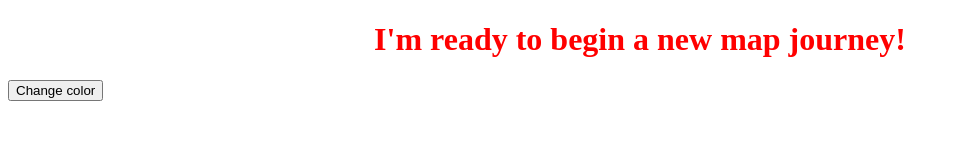
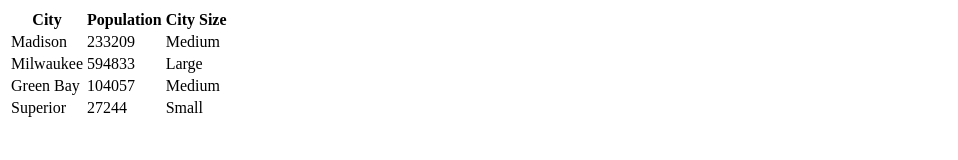
Before and after one commit to RachelRen-RSH/Geog575Activity1, a plain HTML site: page index.html in a window 1280 px wide. Shown: the whole page, without its empty margins (0-958 px from the left). Drawn offline with Linux system fonts and the light colour scheme.

Commit message:
new activity

```diff
--- a/index.html
+++ b/index.html
@@ -12,9 +12,8 @@
 </head>
 
 <body>
-    <h1 id='title'>I'm ready to begin a new map journey!</h1>
-    <button id='button' onclick=myFunction()>Change color</button>
-    <script type="text/javascript" src="main.js"></script>
+
+    <script type="text/javascript" src="main_with_debug.js"></script>
 
 </body>
 
--- a/main.js
+++ /dev/null
@@ -1,3 +0,0 @@
-function myFunction() {
-    document.getElementById("button").style.color = "red";
-}
--- /dev/null
+++ b/main_with_debug.js
@@ -0,0 +1,92 @@
+
+var cityPop = [
+    {
+        city: 'Madison',
+        population: 233209
+    },
+    {
+        city: 'Milwaukee',
+        population: 594833
+    },
+    {
+        city: 'Green Bay',
+        population: 104057
+    },
+    {
+        city: 'Superior',
+        population: 27244
+    }
+];
+///////////////////////////// create a table ////////////////////////
+var body = document.getElementsByTagName("body")[0];
+var tbl = document.createElement("table");
+for (var j = 0; j < 5; j++) {
+    // table row creation
+    var row = document.createElement("tr");
+    tbl.appendChild(row);
+    console.log("eadxqerxq");
+}
+body.appendChild(tbl);
+/////////////////////////////////////////////////////////////////////
+
+function addColumns(cityPop) {
+    console.log("wdef");
+
+    document.querySelectorAll("tr").forEach(function (row, i) {
+        console.log("zheli");
+        if (i == 0) {
+            row.insertAdjacentHTML('beforeend', '<th>City</th>');
+            row.insertAdjacentHTML('beforeend', '<th>Population</th>');
+            row.insertAdjacentHTML('beforeend', '<th>City Size</th>');
+        } else {
+            console.log("wheircnhwicnrhjwinctjhir");
+            var citySize;
+
+            if (cityPop[i - 1].population < 100000) {
+                citySize = 'Small';
+
+            } else if (cityPop[i - 1].population < 500000) {
+                citySize = 'Medium';
+
+            } else {
+                citySize = 'Large';
+            };
+            console.log(citySize);
+            row.insertAdjacentHTML('beforeend', '<td>' + cityPop[i - 1].city + '</td>');
+            row.insertAdjacentHTML('beforeend', '<td>' + cityPop[i - 1].population + '</td>');
+            row.insertAdjacentHTML('beforeend', '<td>' + citySize + '</td>');
+        };
+    });
+};
+
+function addEvents() {
+
+    document.querySelector("table").addEventListener("mouseover", function () {
+        console.log("qqqqqqqqqqqqqqq");
+        var color = "rgb(";
+
+        for (var i = 0; i < 3; i++) {
+
+            var random = Math.round(Math.random() * 255);
+
+            color += random;
+
+            if (i < 2) {
+                color += ",";
+
+            } else {
+                color += ")";
+            };
+
+            document.querySelector("table").style.color = color;
+        }
+    })
+
+    function clickme() {
+
+        alert('Hey, you clicked me!');
+    };
+    document.querySelector("table").addEventListener("click", clickme)
+};
+addEvents();
+window.onload = addColumns(cityPop);
```
